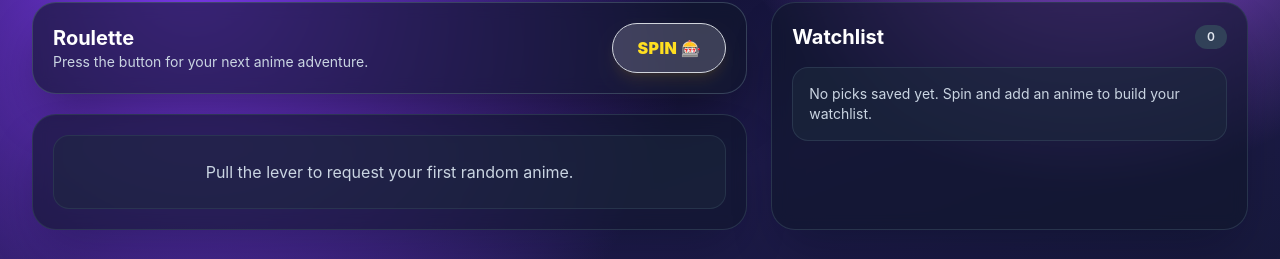
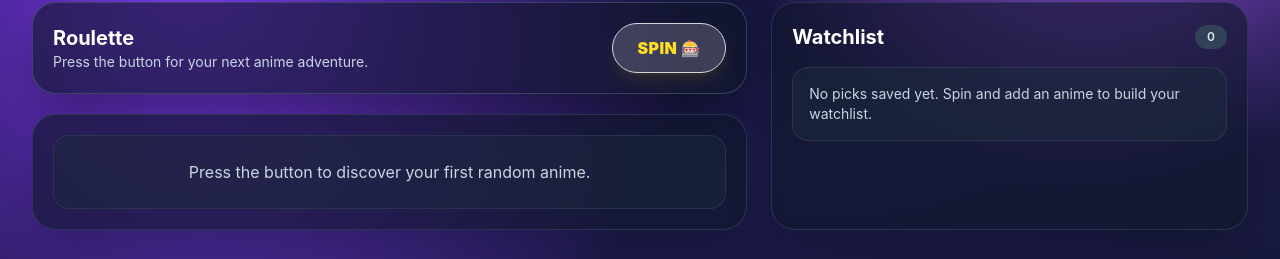
Before and after one commit to JEDl956/anime-roulette-watchlist-JEDl, a Vue app: page / in a window 1280 px wide. Shown: the part 190-449 px from the top of the page. Built offline with nearby package versions, Linux system fonts and the light colour scheme.

Commit message:
change wording

```diff
--- a/src/components/AnimeCard.vue
+++ b/src/components/AnimeCard.vue
@@ -154,7 +154,7 @@ watch(
       v-else
       class="rounded-2xl border border-slate-700/60 bg-slate-800/50 p-6 text-center text-slate-300"
     >
-      Pull the lever to request your first random anime.
+      Press the button to discover your first random anime.
     </div>
   </section>
 </template>
```
